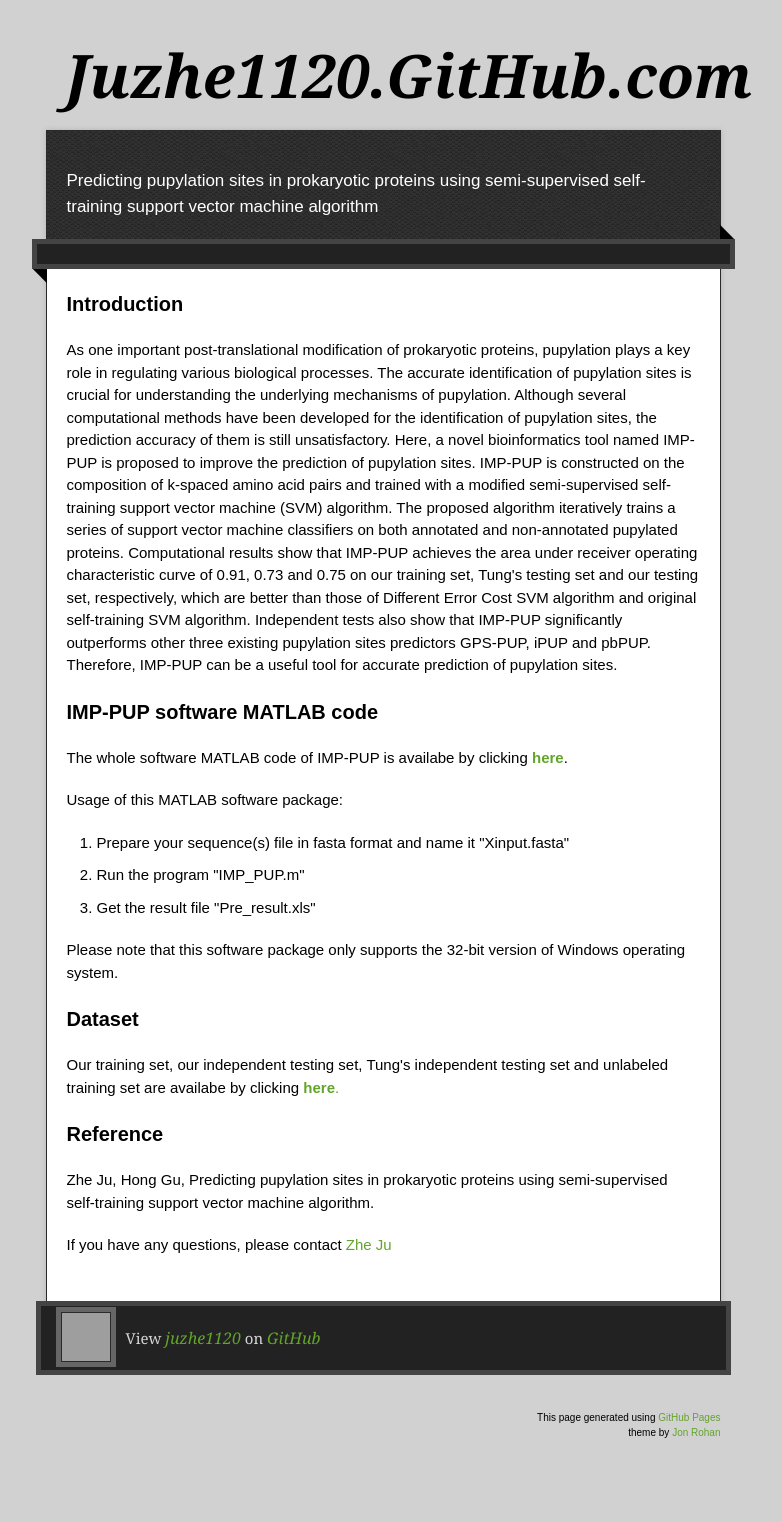
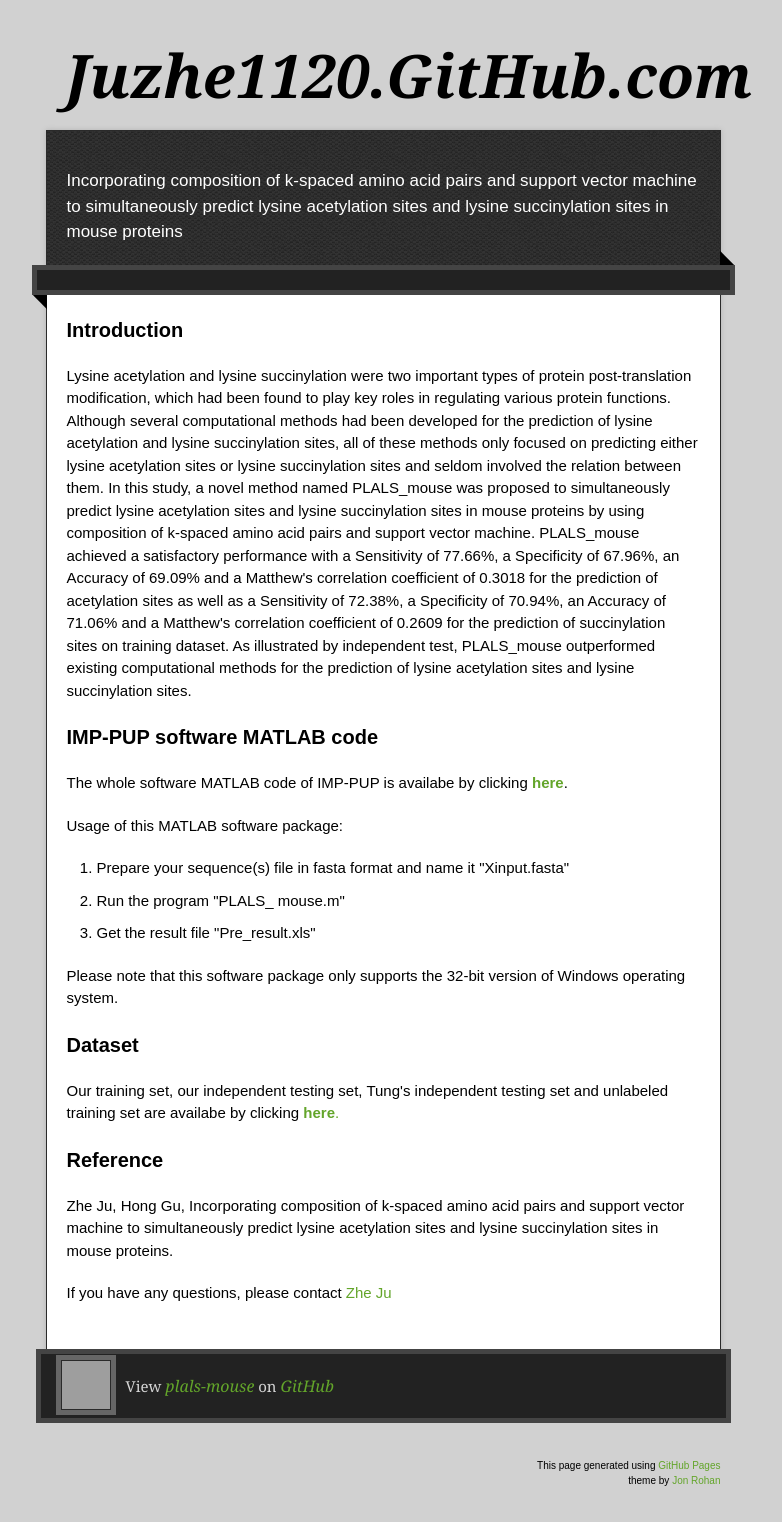
Before and after one commit to PLALS-mouse/plals-mouse.github.com, a plain HTML site: page index.html in a window 1280 px wide. Shown: the whole page, without its empty margins (257-1039 px from the left). Drawn offline with nearby package versions, Linux system fonts and the light colour scheme; grey boxes are pictures that could not be loaded.

Commit message:
Update index.html

```diff
--- a/index.html
+++ b/index.html
@@ -25,7 +25,7 @@
       <h1 class="title">Juzhe1120.GitHub.com</h1>
     </header>
     <div id="container">
-      <p class="tagline">Predicting pupylation sites in prokaryotic proteins using semi-supervised self-training support vector machine algorithm</p>
+      <p class="tagline">Incorporating composition of k-spaced amino acid pairs and support vector machine to simultaneously predict lysine acetylation sites and lysine succinylation sites in mouse proteins</p>
       <div id="main" role="main">
         <div class="download-bar">
         <span class="blc"></span><span class="trc"></span>
@@ -34,18 +34,18 @@
           <h3>
 <a id="welcome-to-github-pages" class="anchor" href="#welcome-to-github-pages" aria-hidden="true"><span aria-hidden="true" class="octicon octicon-link"></span></a>Introduction</h3>
 
-<p>As one important post-translational modification of prokaryotic proteins, pupylation plays a key role in regulating various biological processes. The accurate identification of pupylation sites is crucial for understanding the underlying mechanisms of pupylation. Although several computational methods have been developed for the identification of pupylation sites, the prediction accuracy of them is still unsatisfactory. Here, a novel bioinformatics tool named IMP-PUP is proposed to improve the prediction of pupylation sites. IMP-PUP is constructed on the composition of k-spaced amino acid pairs and trained with a modified semi-supervised self-training support vector machine (SVM) algorithm. The proposed algorithm iteratively trains a series of support vector machine classifiers on both annotated and non-annotated pupylated proteins. Computational results show that IMP-PUP achieves the area under receiver operating characteristic curve of 0.91, 0.73 and 0.75 on our training set, Tung's testing set and our testing set, respectively, which are better than those of Different Error Cost SVM algorithm and original self-training SVM algorithm. Independent tests also show that IMP-PUP significantly outperforms other three existing pupylation sites predictors GPS-PUP, iPUP and pbPUP. Therefore, IMP-PUP can be a useful tool for accurate prediction of pupylation sites.</p>
+<p>Lysine acetylation and lysine succinylation were two important types of protein post-translation modification, which had been found to play key roles in regulating various protein functions. Although several computational methods had been developed for the prediction of lysine acetylation and lysine succinylation sites, all of these methods only focused on predicting either lysine acetylation sites or lysine succinylation sites and seldom involved the relation between them. In this study, a novel method named PLALS_mouse was proposed to simultaneously predict lysine acetylation sites and lysine succinylation sites in mouse proteins by using composition of k-spaced amino acid pairs and support vector machine. PLALS_mouse achieved a satisfactory performance with a Sensitivity of 77.66%, a Specificity of 67.96%, an Accuracy of 69.09% and a Matthew's correlation coefficient of 0.3018 for the prediction of acetylation sites as well as a Sensitivity of 72.38%, a Specificity of 70.94%, an Accuracy of 71.06% and a Matthew's correlation coefficient of 0.2609 for the prediction of succinylation sites on training dataset. As illustrated by independent test, PLALS_mouse outperformed existing computational methods for the prediction of lysine acetylation sites and lysine succinylation sites.</p>
 
 <h3>
 <a id="designer-templates" class="anchor" href="#designer-templates" aria-hidden="true"><span aria-hidden="true" class="octicon octicon-link"></span></a>IMP-PUP software MATLAB code</h3>
 
-<p>The whole software MATLAB code of IMP-PUP is availabe by clicking <a href="http://github.com/juzhe1120/Matlab_Software/blob/master/IMP-PUP_Matlab_Software.zip?raw=true"><b>here</b></a>.</p>
+<p>The whole software MATLAB code of IMP-PUP is availabe by clicking <a href="http://github.com/plals-mouse/Matlab_Software/blob/master/IMP-PUP_Matlab_Software.zip?raw=true"><b>here</b></a>.</p>
 
 <p>Usage of this MATLAB software package:
 <ol>
 <li> Prepare your sequence(s) file in fasta format and name it "Xinput.fasta"</li>
 
-<li> Run the program "IMP_PUP.m"</li>
+<li> Run the program "PLALS_ mouse.m"</li>
 
 <li>Get the result file "Pre_result.xls"</li>
 </ol>
@@ -58,7 +58,7 @@
 <h3>
 <a id="authors-and-contributors" class="anchor" href="#authors-and-contributors" aria-hidden="true"><span aria-hidden="true" class="octicon octicon-link"></span></a>Reference</h3>
 
-<p>Zhe Ju, Hong Gu, Predicting pupylation sites in prokaryotic proteins using semi-supervised self-training support vector machine algorithm.</p>
+<p>Zhe Ju, Hong Gu, Incorporating composition of k-spaced amino acid pairs and support vector machine to simultaneously predict lysine acetylation sites and lysine succinylation sites in mouse proteins.</p>
 
 <h3>
 <a id="support-or-contact" class="anchor" href="#support-or-contact" aria-hidden="true"><span aria-hidden="true" class="octicon octicon-link"></span></a></h3>
@@ -70,7 +70,7 @@
     <footer>
       <div class="owner">
 
-      <p><a href="https://github.com/juzhe1120" class="avatar"><img src="https://avatars2.githubusercontent.com/u/12395206?v=3&amp;s=60" width="48" height="48"></a>View <a href="https://github.com/juzhe1120">juzhe1120</a> on <a href="https://www.github.com">GitHub</a></p>
+      <p><a href="https://github.com/plals-mouse" class="avatar"><img src="https://avatars2.githubusercontent.com/u/12395206?v=3&amp;s=60" width="48" height="48"></a>View <a href="https://github.com/plals-mouse">plals-mouse</a> on <a href="https://www.github.com">GitHub</a></p>
 
       </div>
       <div class="creds">
@@ -80,7 +80,7 @@
   </div>
   <div class="current-section">
     <a href="#top">Scroll to top</a>
-    <a href="https://github.com/juzhe1120/juzhe1120.github.com/tarball/master" class="tar">tar</a><a href="https://github.com/juzhe1120/juzhe1120.github.com/zipball/master" class="zip">zip</a><a href="" class="code">source code</a>
+    <a href="https://github.com/plals-mouse/plals-mouse.github.com/tarball/master" class="tar">tar</a><a href="https://github.com/plals-mouse/plals-mouse.github.com/zipball/master" class="zip">zip</a><a href="" class="code">source code</a>
     <p class="name"></p>
   </div>
 
```
